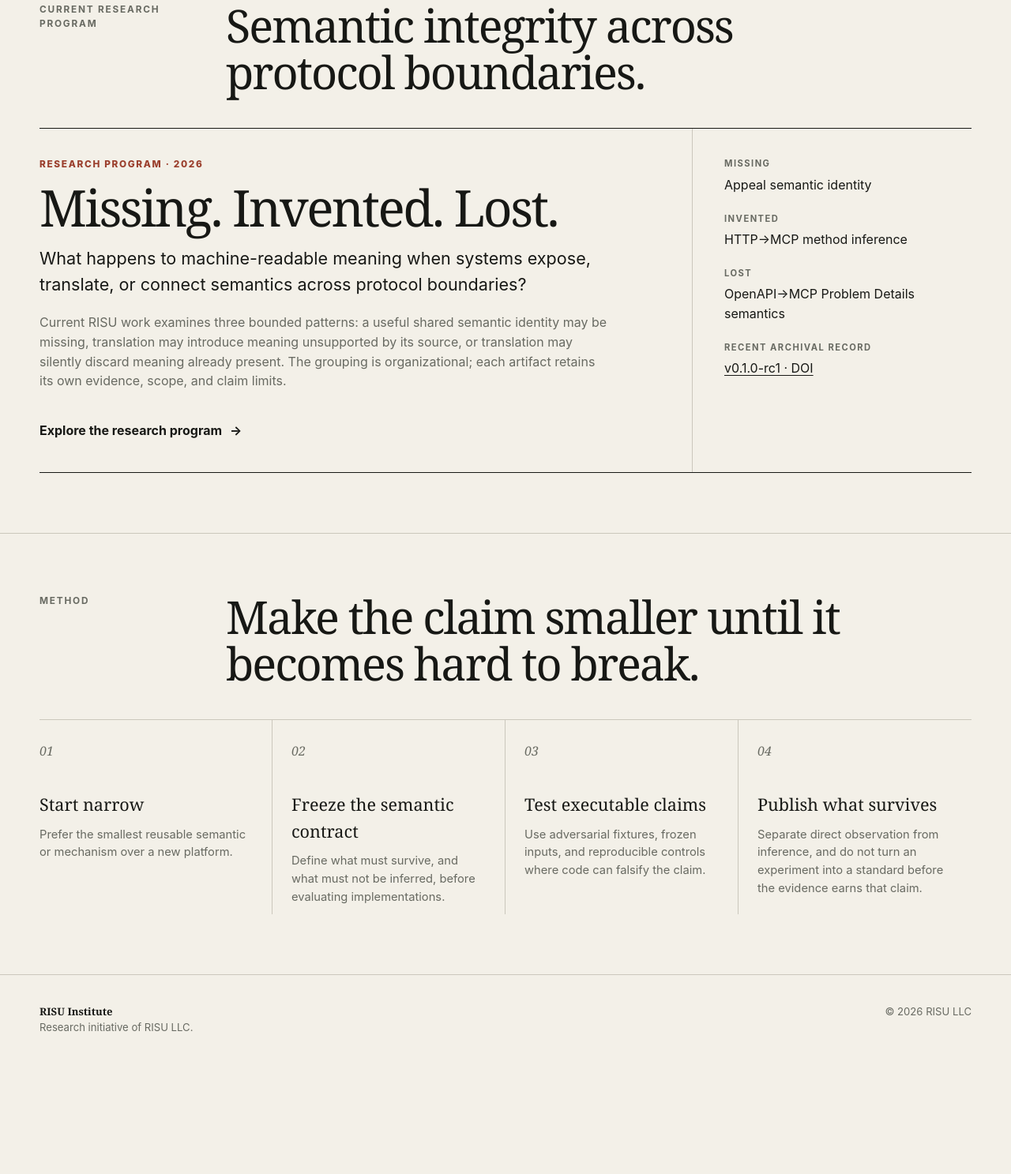
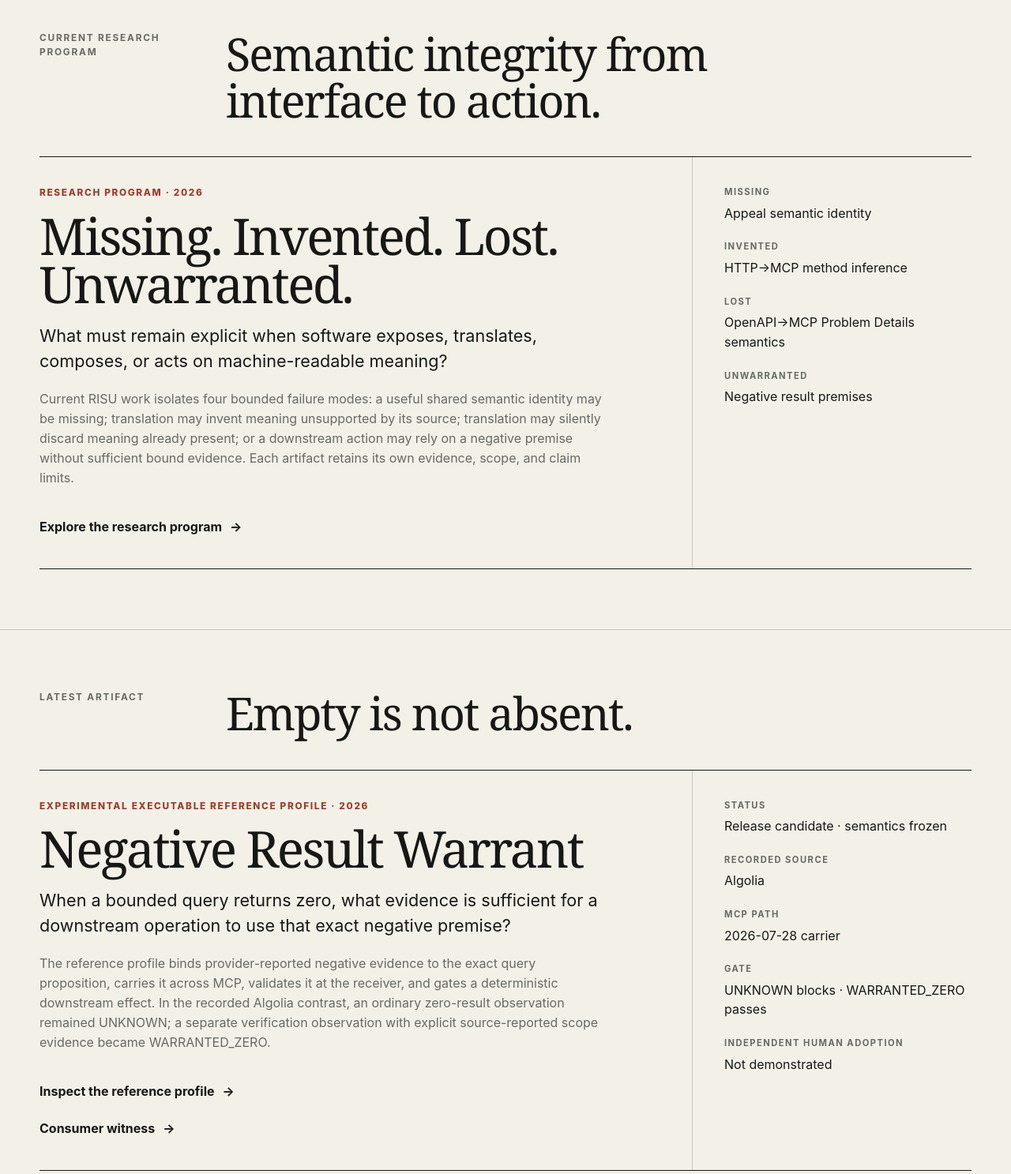
Before and after one commit to risu-research/risu-institute, a website: page public/index.html in a window 1280 px wide. Shown: the part 905-2392 px from the top of the page at 79% size. Before the commit the page ends 2270 px from the top, so only its background shows below. Drawn offline with Linux system fonts and the light colour scheme.

Commit message:
Refresh RISU research program and add Negative Result Warrant

```diff
--- a/public/index.html
+++ b/public/index.html
@@ -9,12 +9,12 @@
 <link rel="stylesheet" href="/assets/style.css">
 
 <title>RISU Institute</title>
-<meta name="description" content="RISU Institute develops and tests small, reusable ideas at the boundaries of law, technology, standards, and institutional design.">
+<meta name="description" content="RISU Institute develops and tests small, executable primitives for preserving meaning, evidence, and recourse across APIs and AI systems.">
 <link rel="canonical" href="https://risuinstitute.org/">
 
 <meta property="og:type" content="website">
 <meta property="og:title" content="RISU Institute">
-<meta property="og:description" content="Small, reusable ideas at the boundaries of law, technology, standards, and institutional design.">
+<meta property="og:description" content="Small, executable research artifacts for preserving meaning, evidence, and recourse across automated systems.">
 <meta property="og:url" content="https://risuinstitute.org/">
 <meta name="twitter:card" content="summary">
 
@@ -39,6 +39,7 @@
     <nav class="nav" aria-label="Primary">
       <a href="/work/">Work</a>
       <a href="/about/">About</a>
+      <a href="https://github.com/risu-research">GitHub</a>
     </nav>
   </div>
 </header>
@@ -53,11 +54,11 @@
 
       <div class="hero-copy">
         <p>
-          RISU Institute develops and tests small, reusable ideas at the boundaries of law, technology, standards, and institutional design.
+          RISU Institute develops and tests small, executable primitives for preserving meaning, evidence, and recourse as APIs and AI systems translate, compose, and act on machine-readable claims.
         </p>
 
         <p class="hero-note">
-          We prefer narrow claims, executable tests, and artifacts that can survive contact with existing systems.
+          Narrow claims. Frozen boundaries. Adversarial tests. Public evidence.
         </p>
       </div>
     </div>
@@ -68,7 +69,7 @@
 
       <div class="section-head">
         <p class="section-kicker">Current research program</p>
-        <h2 class="section-title">Semantic integrity across protocol boundaries.</h2>
+        <h2 class="section-title">Semantic integrity from interface to action.</h2>
       </div>
 
       <article class="work-card">
@@ -76,14 +77,14 @@
 
           <p class="work-label">Research program · 2026</p>
 
-          <h3 class="work-title">Missing. Invented. Lost.</h3>
+          <h3 class="work-title">Missing. Invented. Lost. Unwarranted.</h3>
 
           <p class="work-question">
-            What happens to machine-readable meaning when systems expose, translate, or connect semantics across protocol boundaries?
+            What must remain explicit when software exposes, translates, composes, or acts on machine-readable meaning?
           </p>
 
           <p class="work-summary">
-            Current RISU work examines three bounded patterns: a useful shared semantic identity may be missing, translation may introduce meaning unsupported by its source, or translation may silently discard meaning already present. The grouping is organizational; each artifact retains its own evidence, scope, and claim limits.
+            Current RISU work isolates four bounded failure modes: a useful shared semantic identity may be missing; translation may invent meaning unsupported by its source; translation may silently discard meaning already present; or a downstream action may rely on a negative premise without sufficient bound evidence. Each artifact retains its own evidence, scope, and claim limits.
           </p>
 
           <a class="arrow-link" href="/work/">
@@ -112,10 +113,8 @@
             </div>
 
             <div>
-              <dt>Recent archival record</dt>
-              <dd>
-                <a href="https://doi.org/10.5281/zenodo.21911147">v0.1.0-rc1 · DOI</a>
-              </dd>
+              <dt>Unwarranted</dt>
+              <dd>Negative result premises</dd>
             </div>
 
           </dl>
@@ -130,8 +129,67 @@
     <div class="wrap">
 
       <div class="section-head">
+        <p class="section-kicker">Latest artifact</p>
+        <h2 class="section-title">Empty is not absent.</h2>
+      </div>
+
+      <article class="work-card">
+        <div class="work-main">
+          <p class="work-label">Experimental executable reference profile · 2026</p>
+          <h3 class="work-title">Negative Result Warrant</h3>
+
+          <p class="work-question">
+            When a bounded query returns zero, what evidence is sufficient for a downstream operation to use that exact negative premise?
+          </p>
+
+          <p class="work-summary">
+            The reference profile binds provider-reported negative evidence to the exact query proposition, carries it across MCP, validates it at the receiver, and gates a deterministic downstream effect. In the recorded Algolia contrast, an ordinary zero-result observation remained UNKNOWN; a separate verification observation with explicit source-reported scope evidence became WARRANTED_ZERO.
+          </p>
+
+          <a class="arrow-link" href="https://github.com/risu-research/negative-result-warrant">
+            Inspect the reference profile <span aria-hidden="true">→</span>
+          </a><br>
+
+          <a class="arrow-link" href="https://github.com/risu-research/negative-result-warrant-agents-consumer/releases/tag/v0.1.0-rc.1">
+            Consumer witness <span aria-hidden="true">→</span>
+          </a>
+        </div>
+
+        <aside class="work-meta" aria-label="Negative Result Warrant status">
+          <dl class="meta-list">
+            <div>
+              <dt>Status</dt>
+              <dd>Release candidate · semantics frozen</dd>
+            </div>
+            <div>
+              <dt>Recorded source</dt>
+              <dd>Algolia</dd>
+            </div>
+            <div>
+              <dt>MCP path</dt>
+              <dd>2026-07-28 carrier</dd>
+            </div>
+            <div>
+              <dt>Gate</dt>
+              <dd>UNKNOWN blocks · WARRANTED_ZERO passes</dd>
+            </div>
+            <div>
+              <dt>Independent human adoption</dt>
+              <dd>Not demonstrated</dd>
+            </div>
+          </dl>
+        </aside>
+      </article>
+
+    </div>
+  </section>
+
+  <section class="section">
+    <div class="wrap">
+
+      <div class="section-head">
         <p class="section-kicker">Method</p>
-        <h2 class="section-title">Make the claim smaller until it becomes hard to break.</h2>
+        <h2 class="section-title">Make the claim smaller until the evidence can carry it.</h2>
       </div>
 
       <div class="principles">
@@ -144,20 +202,20 @@
 
         <div class="principle">
           <span class="principle-number">02</span>
-          <h3>Freeze the semantic contract</h3>
-          <p>Define what must survive, and what must not be inferred, before evaluating implementations.</p>
+          <h3>Freeze the claim boundary</h3>
+          <p>Define what may be asserted, what must survive, and what must not be inferred before evaluating implementations.</p>
         </div>
 
         <div class="principle">
           <span class="principle-number">03</span>
           <h3>Test executable claims</h3>
-          <p>Use adversarial fixtures, frozen inputs, and reproducible controls where code can falsify the claim.</p>
+          <p>Use adversarial fixtures, frozen inputs, real-source contrasts, and reproducible controls where code can falsify the claim.</p>
         </div>
 
         <div class="principle">
           <span class="principle-number">04</span>
           <h3>Publish what survives</h3>
-          <p>Separate direct observation from inference, and do not turn an experiment into a standard before the evidence earns that claim.</p>
+          <p>Separate observation from inference, preserve negative results, and do not turn an experiment into a standard before the evidence earns that claim.</p>
         </div>
 
       </div>
```
